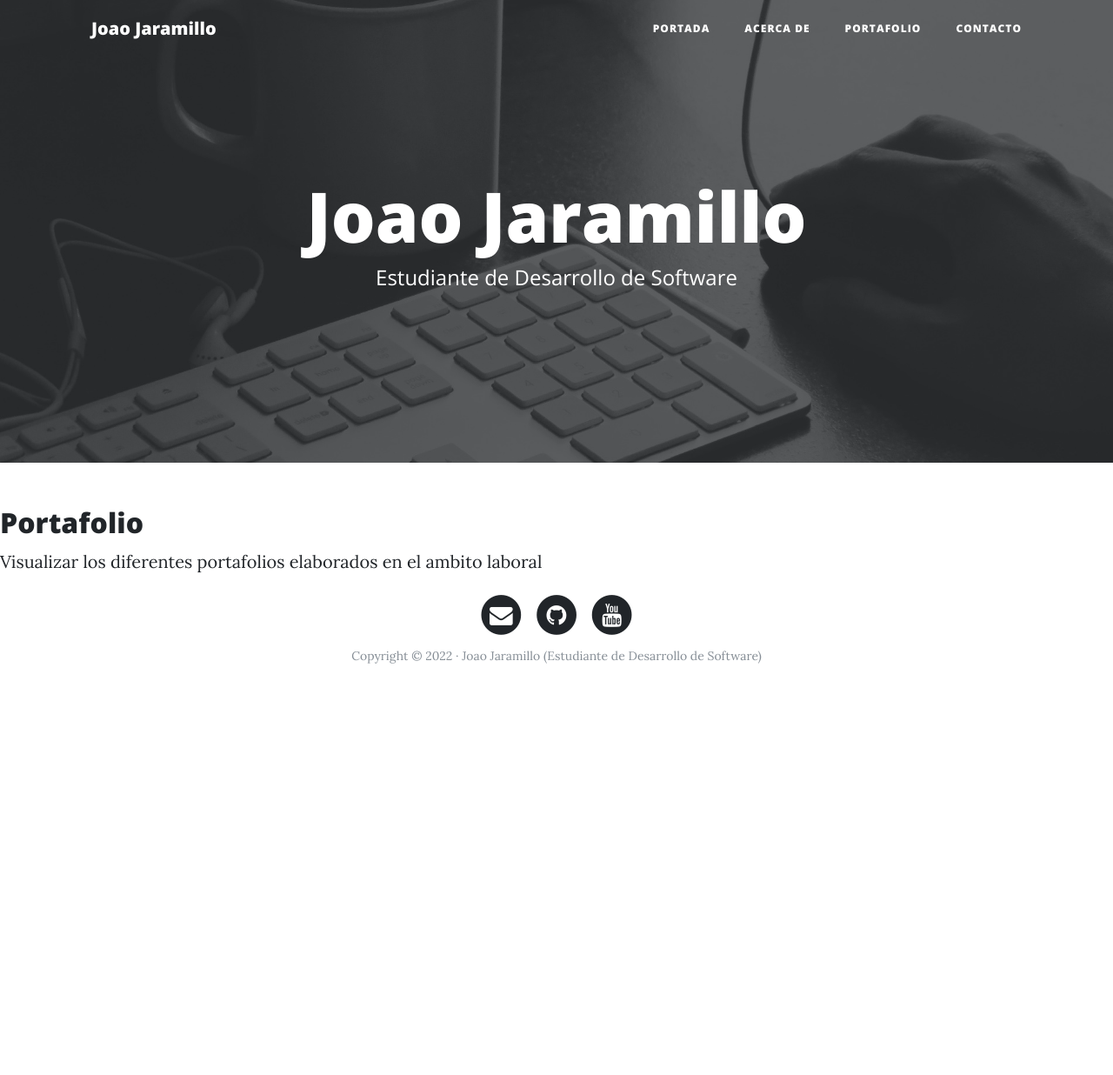
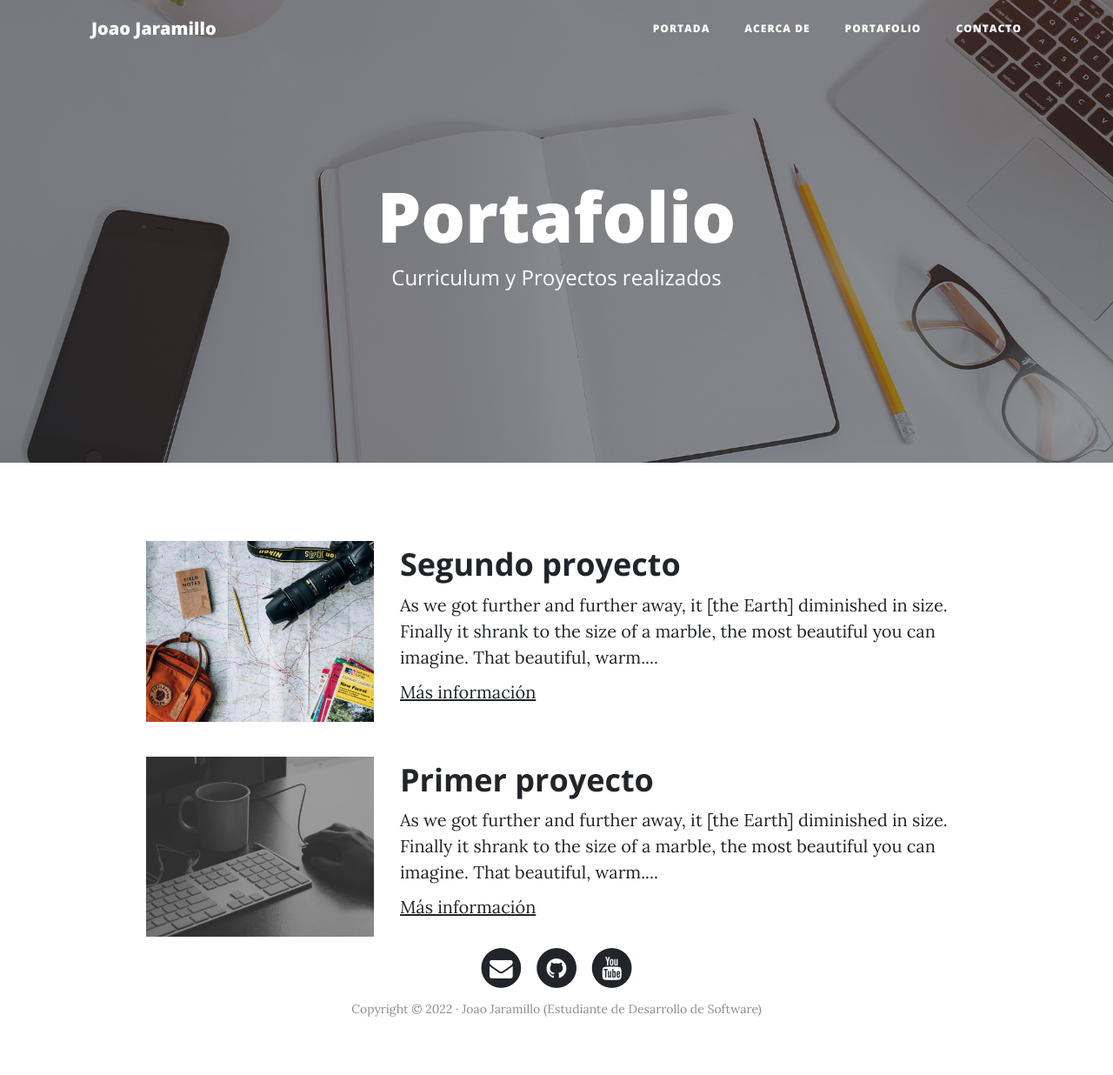
Before and after one commit to joaojv90/Django, a Django app: page /portfolio/ in a window 1280 px wide. Shown: the whole page at 87% size. Before the commit the page ends 763 px from the top, so only its background shows below. Run offline with Django 4.2, Linux system fonts and the light colour scheme; some libraries are stand-ins or nearby versions.

Commit message:
CAMBIOS EN templates

```diff
--- a/webpersonal/core/templates/core/base.html
+++ b/webpersonal/core/templates/core/base.html
@@ -53,14 +53,14 @@
     </nav>
 
     <!-- Cabecera -->
-    <header class="masthead" style="background-image: url('{% static 'core/img/home-bg.jpg' %}')">
+    <header class="masthead" style="background-image: url('{%block background%}{%endblock%}')"> <!--Para hacer el contenido dinámico-->
         <div class="overlay"></div>
         <div class="container">
             <div class="row">
                 <div class="col-lg-8 col-md-10 mx-auto">
                     <div class="site-heading">
-                        <h1>Joao Jaramillo</h1>
-                        <span class="subheading">Estudiante de Desarrollo de Software</span>
+                        <!--Para que cambie el titulo u subtitulo-->
+                        {%block headers%}{%endblock%}
                     </div>
                 </div>
             </div>
@@ -68,8 +68,11 @@
     </header>
 
     <!-- Contenido -->
-
-    {%block content%}{%endblock%}
+    <div class="container">
+        <div class="row">
+            {%block content%}{%endblock%}
+        </div>
+    </div>
 
     <!-- Pié de página -->
     <footer>
--- a/webpersonal/core/templates/core/portfolio.html
+++ b/webpersonal/core/templates/core/portfolio.html
@@ -1,7 +1,41 @@
 <!--Herencia de template-->
 {%extends 'core/base.html'%}
 {%block title%}Portafolio{%endblock%}
+
+{%block background%}{%load static%}{% static 'core/img/portfolio-bg.jpg' %}{%endblock%}
+
+{%block headers%}
+<h1>Portafolio</h1>
+<span class="subheading">Curriculum y Proyectos realizados</span>
+{%endblock%}
+
 {%block content%}
-<h2>Portafolio</h2>
-<p>Visualizar los diferentes portafolios elaborados en el ambito laboral</p>
+<div class="row project">
+    <div class="col-lg-3 col-md-4 offset-lg-1">
+        <img class="img-fluid" src="{% static 'core/img/about-bg.jpg' %}" alt="about" />
+    </div>
+    <div class="col-lg-7 col-md-8">
+        <h2 class="section-heading title">Segundo proyecto</h2>
+        <p>
+        As we got further and further away, it [the Earth] diminished in size.
+        Finally it shrank to the size of a marble, the most beautiful you can
+        imagine. That beautiful, warm....
+        </p>
+        <p><a href="http://google.com">Más información</a></p>
+    </div>
+    </div>
+    <div class="row project">
+        <div class="col-lg-3 col-md-4 offset-lg-1">
+        <img class="img-fluid" src="{% static 'core/img/home-bg.jpg' %}" alt="home" />
+    </div>
+    <div class="col-lg-7 col-md-8">
+        <h2 class="section-heading title">Primer proyecto</h2>
+        <p>
+        As we got further and further away, it [the Earth] diminished in size.
+        Finally it shrank to the size of a marble, the most beautiful you can
+        imagine. That beautiful, warm....
+        </p>
+        <p><a href="http://google.com">Más información</a></p>
+    </div>
+</div>
 {%endblock%}
```
Also changed, not shown: webpersonal/core/templates/core/contact.html (+16 -2 lines), webpersonal/core/templates/core/home.html (+6 -3 lines).
